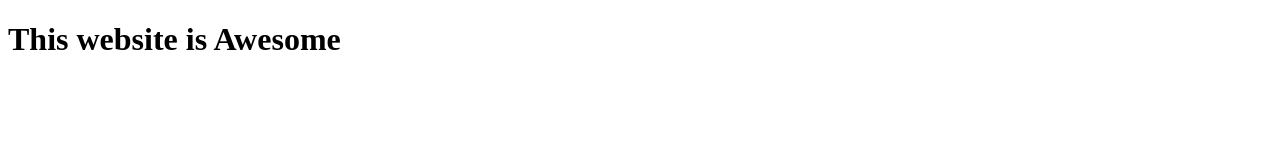
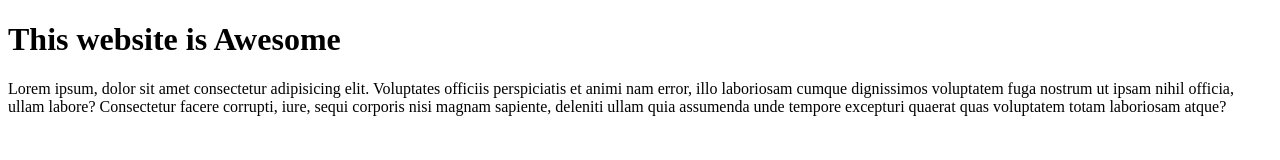
Before and after one commit to takwena/mywebsite, a plain HTML site: page index.html in a window 1280 px wide. Drawn offline with Linux system fonts and the light colour scheme.

Commit message:
Added a description in the page

```diff
--- a/index.html
+++ b/index.html
@@ -1,11 +1,20 @@
 <!DOCTYPE html>
 <html lang="en">
     <head>
-    <meta charset="UTF-8">
-    <meta name="viewport" content="width=device-width, initial-scale=1.0">
+        <meta charset="UTF-8" />
+        <meta name="viewport" content="width=device-width, initial-scale=1.0" />
         <title>My Awesome Website</title>
     </head>
     <body>
         <h1>This website is Awesome</h1>
+
+        <p>
+            Lorem ipsum, dolor sit amet consectetur adipisicing elit. Voluptates
+            officiis perspiciatis et animi nam error, illo laboriosam cumque
+            dignissimos voluptatem fuga nostrum ut ipsam nihil officia, ullam
+            labore? Consectetur facere corrupti, iure, sequi corporis nisi
+            magnam sapiente, deleniti ullam quia assumenda unde tempore
+            excepturi quaerat quas voluptatem totam laboriosam atque?
+        </p>
     </body>
 </html>
```
Lines whose indentation alone changed are shown as unchanged.
